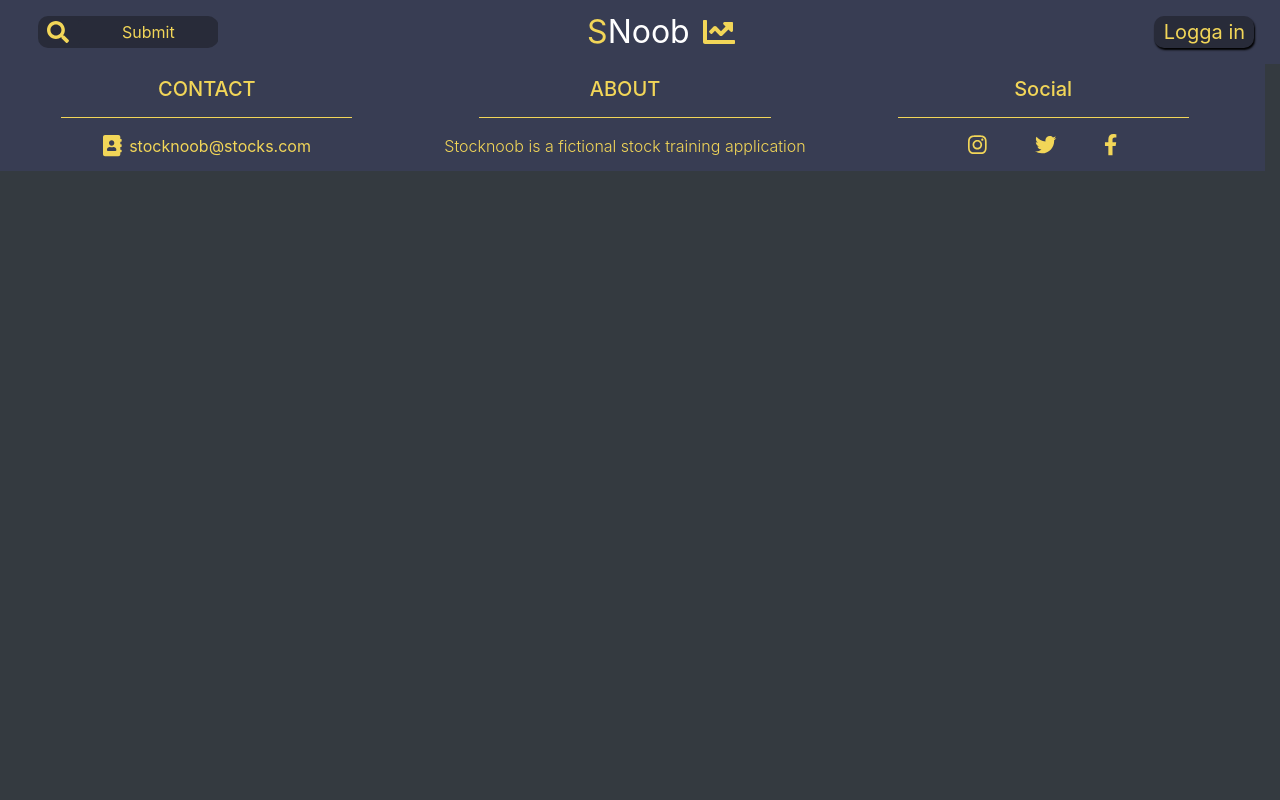
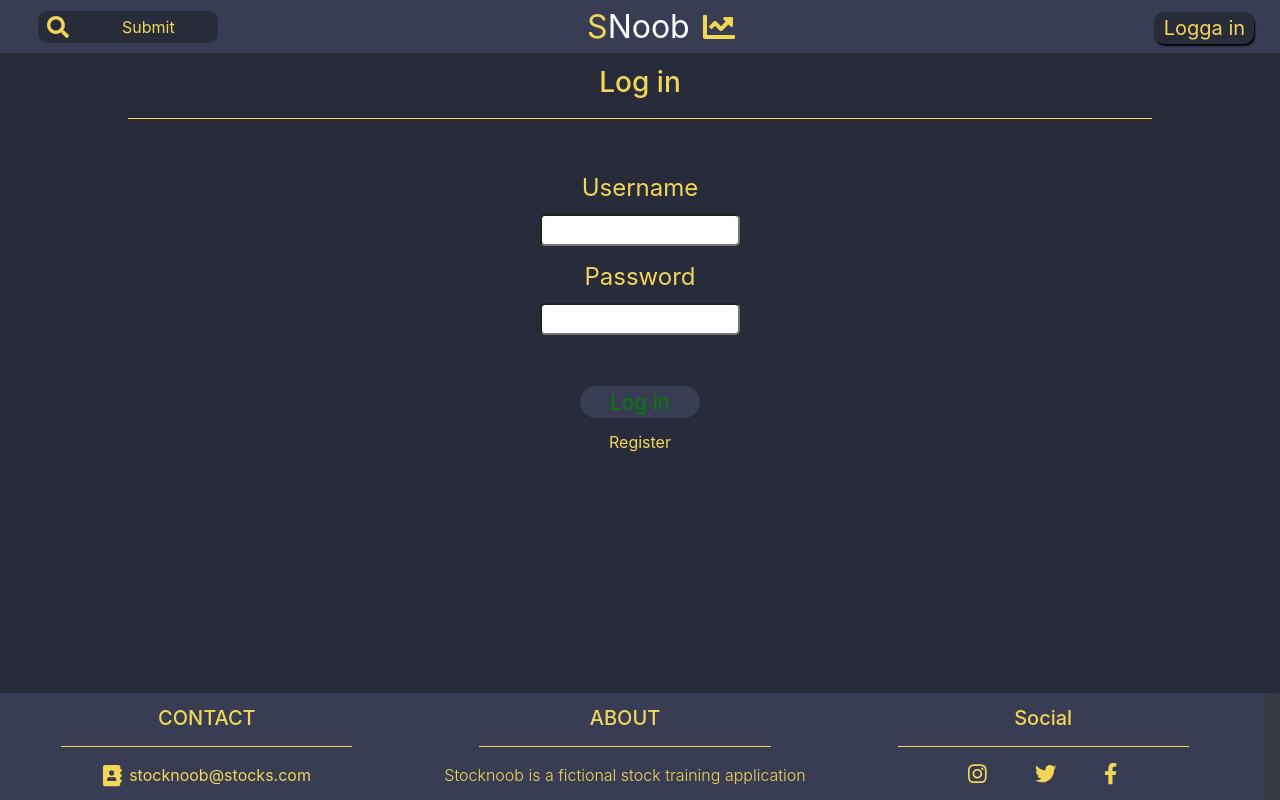
Before and after one commit to HawkieOne/StockNoobReact, a React (Create React App) app: page /login in a window 1280 px wide. Built offline with nearby package versions, Linux system fonts and the light colour scheme.

Commit message:
fized login and guide

```diff
--- a/src/App.js
+++ b/src/App.js
@@ -15,6 +15,7 @@ import Guide from './components/Guide';
 import News from './components/NewsFeed'
 import NewsDetails from './components/NewsDetails'
 import Search from './components/Search';
+import Login from './components/Login';
 
 
 
@@ -135,6 +136,7 @@ function App() {
           <Route path="/news" exact component={News}/>
           <Route path="/NewsDetails" exact component={NewsDetails}/>
           <Route path="/search" exact component={Search}/>
+          <Route path="/login" exact component={Login}/>
 
         </Switch>
       </Router>
--- a/src/components/Guide.js
+++ b/src/components/Guide.js
@@ -11,31 +11,31 @@ function Guide() {
                     <div className="container">
                         <div className="part">
                             <h4>Do you want to learn about the stock market?</h4>
-                            <p>Our platform is targeting that group. StockNoob is all about letting new small investors to get a feel for the market before </p>
+                            <p>Our platform is targeting that group. StockNoob is all about letting new small investors to get a feel for the market before joining the big leagues.</p>
                         </div>
 
                         <div className="part">
-                            <h4>Information</h4>
-                            <p>Lorem Ipsum is simply dummy text of the printing and typesetting industry. Lorem Ipsum has been the industry’s standard dummy text ever since the 1500s, when an unknown printer took.</p>
+                            <h4>About StockNoob</h4>
+                            <p>StockNoob is made for beginners in the stock market who wants to simulate the market with fake money before trying it for real. StockNoob is made by a group of students that are interested in stocks.</p>
                         </div>
                     </div>
 
                     <div className="container">
                         <div className="part">
                             <h4>How to begin?</h4>
-                            <p>Lorem Ipsum is simply dummy text of the printing and typesetting industry. Lorem Ipsum has been the industry’s standard dummy text ever since the 1500s, when an unknown printer took.</p>
+                            <p>It should not be hard to begin investing. Simply just register an account then explore the market for companies and invest in those you like and believe has a good future ahead of them.</p>
                         </div>
 
                         <div className="part">
                             <h4>Good Luck!</h4>
-                            <p>Lorem Ipsum is simply dummy text of the printing and typesetting industry. Lorem Ipsum has been the industry’s standard dummy text ever since the 1500s, when an unknown printer took.</p>
+                            <p>We on StockNoob wishes happiness and success upon you. We also want to wish you good luck in your future investments.</p>
                         </div>
                     </div>
 
                     <div className="container">
                         <div className="w-50 part">
                             <h4>Tips</h4>
-                            <p>Lorem Ipsum is simply dummy text of the printing and typesetting industry. Lorem Ipsum has been the industry’s standard dummy text ever since the 1500s, when an unknown printer took.</p>
+                            <p>Having a hard time timing the market? Try dollar-cost averaging. Dollar-cost averaging (DCA) is an investment strategy in which an investor divides up the total amount to be invested across periodic purchases of a target asset in an effort to reduce the impact of volatility on the overall purchase. The purchases occur regardless of the asset's price and at regular intervals. In effect, this strategy removes much of the detailed work of attempting to time the market in order to make purchases of equities at the best prices. Remember that time in the market beats timing the market.</p>
                         </div>
                     </div>
 
--- a/src/components/Login.css
+++ b/src/components/Login.css
@@ -18,6 +18,7 @@
 }
 .box {
     background-color: #282B39;
+    height: 80vh;
 }
 
 .header {
@@ -31,7 +32,7 @@ margin-bottom: -20px;
 
 .divider {
     border-color: #F2D658;
-    margin: 4% 2% 0 2%;
+    margin: 2% auto;
 }
 
 .content {
@@ -48,12 +49,14 @@ padding: 1% 0.5%;
 }
 
 label{
-    font-size: 1.25rem;
+    font-size: 1.5rem;
     margin: 1%;
     color: #F2D658;
 }
 
 input{
+    width: 25vh;
+    height: 4vh;
     font-size: 1rem;
     border-radius: 5px;
 }
@@ -62,11 +65,11 @@ input{
 margin-top: 4%;
 color: green;
 background-color: #383D53;
-width: 120px;
+width: 15vh;
 border: none;
 border-radius: 16px;
-height: 30px;
-font-size: 16px;
+height: 4vh;
+font-size: 1.3rem;
 cursor: pointer;
 margin-bottom: 1%;
 }
--- a/src/components/Login.js
+++ b/src/components/Login.js
@@ -0,0 +1,111 @@
+import {React, useState} from 'react'
+import history from './History'
+
+export default function Login() {
+
+
+    const handleLogin = (event) => {
+        if ([event.target.name] == "Username") {
+            console.log("USERNAME SET");
+            setUsername({[event.target.name]: event.target.value})
+        } else {
+            console.log("PASSWORD SET");
+            setPassword({[event.target.name]: event.target.value})
+        }
+      };
+
+      const login = (event) => {
+        event.preventDefault();
+        console.log(Username);
+        console.log(Password);
+        const axios = require('axios');
+        console.log("LOGIN");
+        axios.post('https://stocknoob.azurewebsites.net/user/login',
+                  {
+                    "Username": Username.Username,
+                    "Password": Password.Password
+                  }
+                )
+                .then(response => {
+                //   console.log(response.data)
+                  const data = response.data;
+                  setUser({
+                    LoginID : data.Login_ID,
+                    Username : data.Username,
+                    UserID : data.User_ID,
+                    Mail : data.Mail,
+                    Money : data.Money,
+                    Holdings : data.Holdings,
+                    Goal : data.Goal,
+                    GoalItem : data.GoalItem,
+                    SavingMonth : data.SavingMonth,
+                    Token : data.Token.access_token})
+
+                  console.log(user);
+                  toOverview();
+                //   closeModal();
+                }).catch(error =>
+                  console.log(error)
+                )
+      };
+
+
+    var [user, setUser] = useState({
+        LoginID: "",
+        Username: "",
+        UserID: "",
+        Mail: "",
+        Money: "",
+        Holdings: "",
+        Goal: "",
+        GoalItem: "",
+        SavingMonth: "",
+        Token: ","
+    });
+
+   var [Username, setUsername] = useState({
+        Username: ""
+    });
+    var [Password, setPassword] = useState({
+        Password: ""
+    });
+
+    const toOverview = () => {
+        const path = "/Overview";
+            history.push({
+            pathname: path,
+            // state: {
+            //     article: prop.article
+            // }
+        })
+      };
+
+    return (
+        <div>
+
+
+            <div className="box">
+
+
+
+                <div className="d-flex justify-content-end">
+                    <h5 className="header">Log in</h5>
+                    {/* <button className="close text-danger pr-1 pt-1" onClick={close}>&times;</button> */}
+                </div>
+                <hr className="divider"/>
+                <div className="content">
+                    <form className="form" onSubmit={login}>
+                        <label>Username</label>
+                        <input  type="text" required onChange={handleLogin} name="Username"></input>
+                        <label>Password</label>
+                        <input  type="password" required onChange={handleLogin} name="Password"></input>
+                        <button className="login" type="submit">Log in</button>
+                    </form>
+                    <p className="register">Register</p>
+                </div>
+            </div>
+
+
+        </div>
+    )
+}
--- a/src/components/LoginPopup.js
+++ b/src/components/LoginPopup.js
@@ -10,112 +10,22 @@ export default function LoginPopup() {
     const [open, setOpen] = useState(false);
 
 
-    var [user, setUser] = useState({
-        LoginID: "",
-        Username: "",
-        UserID: "",
-        Mail: "",
-        Money: "",
-        Holdings: "",
-        Goal: "",
-        GoalItem: "",
-        SavingMonth: "",
-        Token: ","
-    });
 
-   var [Username, setUsername] = useState({
-        Username: ""
-    });
-    var [Password, setPassword] = useState({
-        Password: ""
-    });
-
-    const toOverview = () => {
-        const path = "/Overview";
+      const toLogin = () => {
+        const path = "/login";
             history.push({
             pathname: path,
-            // state: {
-            //     article: prop.article
-            // }
+
         })
       };
 
-    const login = (event) => {
-        event.preventDefault();
-        console.log(Username);
-        console.log(Password);
-        const axios = require('axios');
-        console.log("LOGIN");
-        axios.post('https://stocknoob.azurewebsites.net/user/login',
-                  {
-                    "Username": Username.Username,
-                    "Password": Password.Password
-                  }
-                )
-                .then(response => {
-                //   console.log(response.data)
-                  const data = response.data;
-                  setUser({
-                    LoginID : data.Login_ID,
-                    Username : data.Username,
-                    UserID : data.User_ID,
-                    Mail : data.Mail,
-                    Money : data.Money,
-                    Holdings : data.Holdings,
-                    Goal : data.Goal,
-                    GoalItem : data.GoalItem,
-                    SavingMonth : data.SavingMonth,
-                    Token : data.Token.access_token})
-
-                  console.log(user);
-                  toOverview();
-                //   closeModal();
-                }).catch(error =>
-                  console.log(error)
-                )
-      };
 
 
-      const handleLogin = (event) => {
-        if ([event.target.name] == "Username") {
-            console.log("USERNAME SET");
-            setUsername({[event.target.name]: event.target.value})
-        } else {
-            console.log("PASSWORD SET");
-            setPassword({[event.target.name]: event.target.value})
-        }
-      };
+
 
     return (
-        <Popup
-        className="popup"
-        trigger={<button className="login-button">Logga in</button>}
-        modal
-        nested
-        contentStyle={{ padding: '0px', border: 'none' }}
-      >
-        {close => (
-            <div className="box">
-                <button className="closeModal" onClick={close}>
-                &times;
-                </button>
-                <div className="d-flex justify-content-end">
-                    <h5 className="header">Log in</h5>
-                    {/* <button className="close text-danger pr-1 pt-1" onClick={close}>&times;</button> */}
-                </div>
-                <hr className="divider"/>
-                <div className="content">
-                    <form className="form" onSubmit={login}>
-                        <label>Username</label>
-                        <input  type="text" required onChange={handleLogin} name="Username"></input>
-                        <label>Password</label>
-                        <input  type="password" required onChange={handleLogin} name="Password"></input>
-                        <button className="login" type="submit">Log in</button>
-                    </form>
-                    <p className="register">Register</p>
-                </div>
-            </div>
-        )}
-      </Popup>
+      <div>
+        <button className="login-button" onClick={toLogin}>Logga in</button>
+      </div>
     )
 }
```
